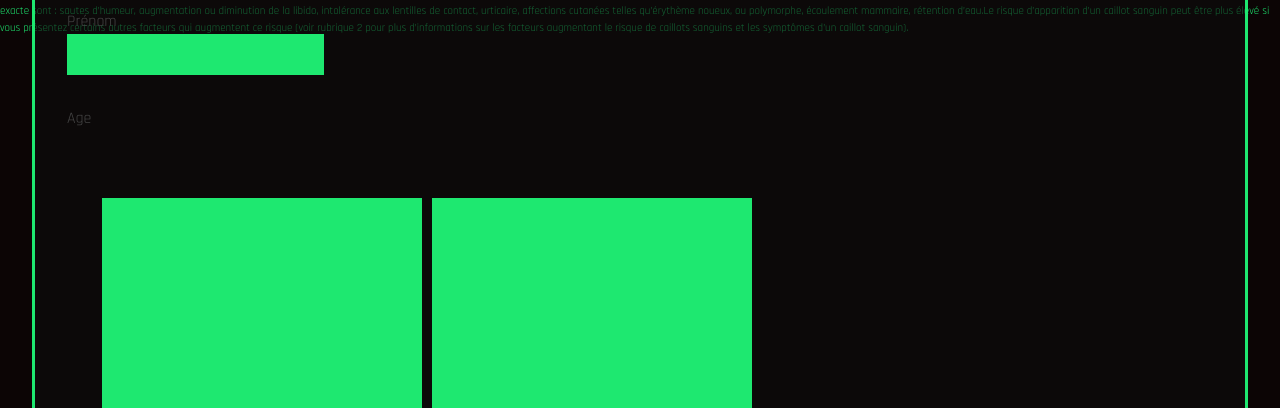
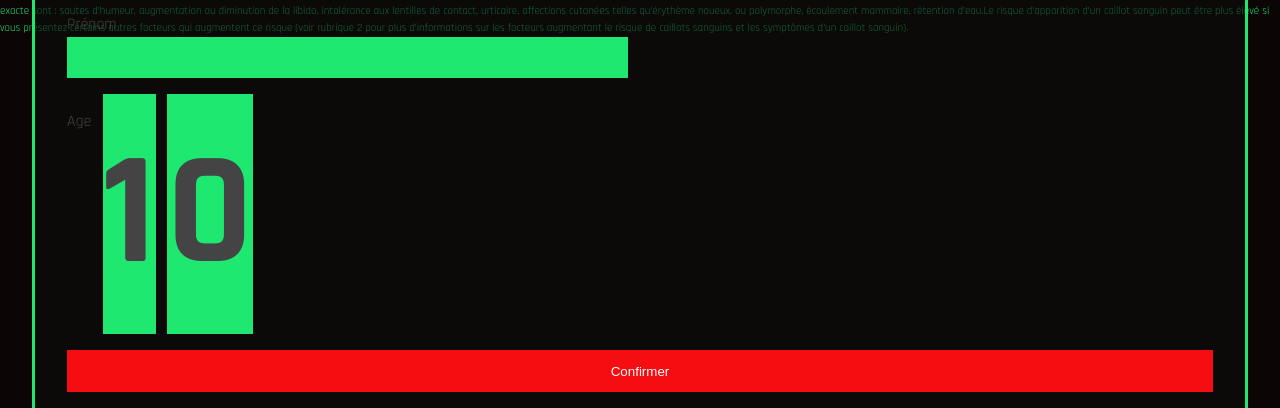
Before and after one commit to Elodie-st/what_if, a website: page src/index.html in a window 1280 px wide. Shown: the part 261-669 px from the top of the page. Drawn offline with nearby package versions, Linux system fonts and the light colour scheme; files that its build step writes are made by us from their sources; a web font is replaced by a local one.

Commit message:
adaptation formulaire
j ai regler le problem des div de nombre qui etait trop grand

```diff
--- a/src/styles/app.scss
+++ b/src/styles/app.scss
@@ -56,7 +56,7 @@ body{
     flex-direction: column;
     gap: 1em;
     justify-content: center;
-    margin: 0px 2em;
+    margin: 3px 2em;
    // overflow-x: hidden;
     //flex-direction: row;
    // justify-content: center;
@@ -65,14 +65,8 @@ body{
 
 .infobox{
     background-color: $primary-color;
-
-
     border: none;
-    padding: 1em 3em ;
-
-
-
-
+    padding: 1em 15vw ;
 }
 .envoi{
     color: white;
@@ -100,15 +94,16 @@ body{
     background-color: $primary-color;
     font-size: 160px;
     border: none;
-    width: 2em;
-    height: 3em;
+   // width: 2em;
+  //  height: 3em;
     text-align: center;
-    padding-top: 1em;
+   // padding-top: 1em;
+   margin: 0%;
 
 }
 
 .nombre{
     display: flex;
     flex-direction: row;
-    gap: 10px;
+    gap: 11px;
 }
```
